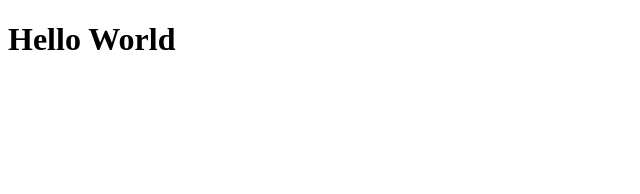
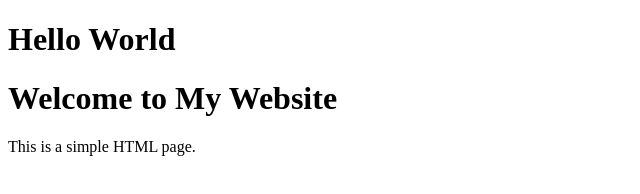
Before and after one commit to AnosNecron/Git-Remote, a plain HTML site: page index.html in a window 1280 px wide. Shown: the whole page, without its empty margins (0-640 px from the left). Drawn offline with Linux system fonts and the light colour scheme.

Commit message:
Menambahkan code baru

```diff
--- a/index.html
+++ b/index.html
@@ -7,5 +7,7 @@
 </head>
 <body>
     <h1>Hello World</h1>
+    <h1>Welcome to My Website</h1>
+    <p>This is a simple HTML page.</p>
 </body>
 </html>
```
